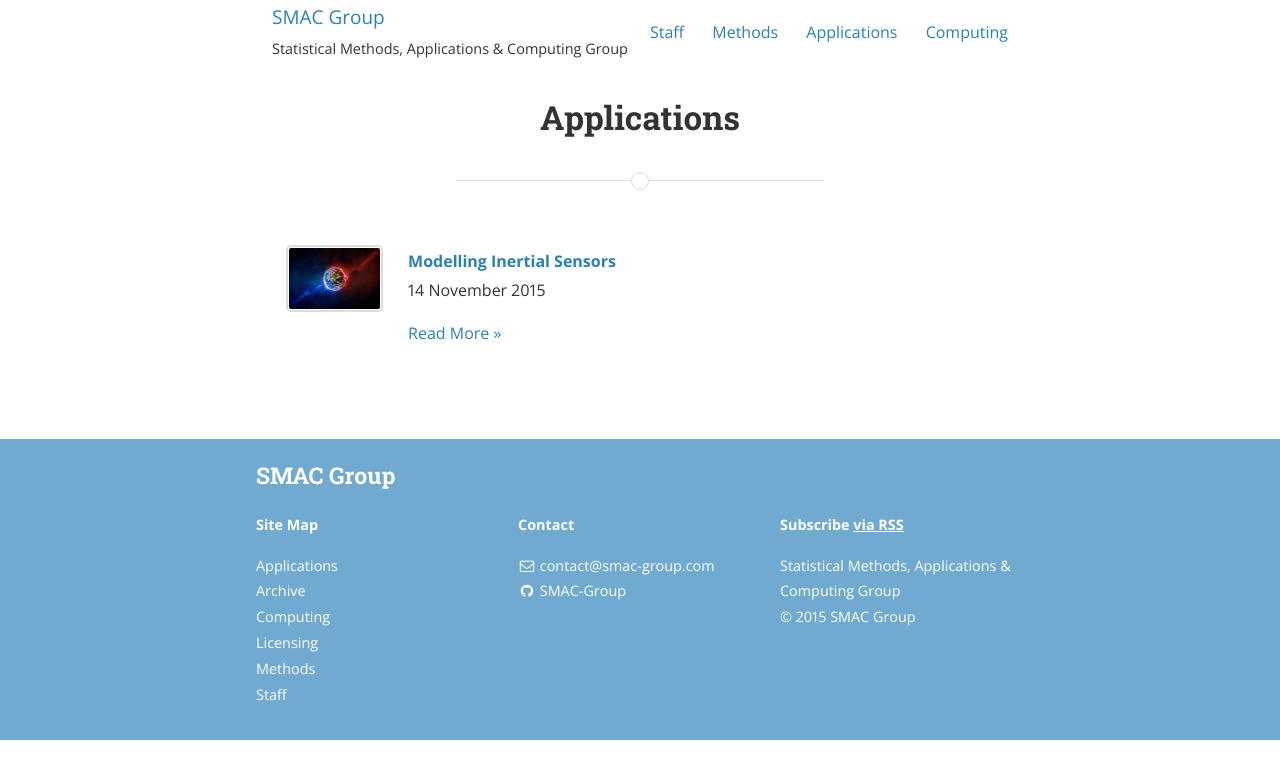
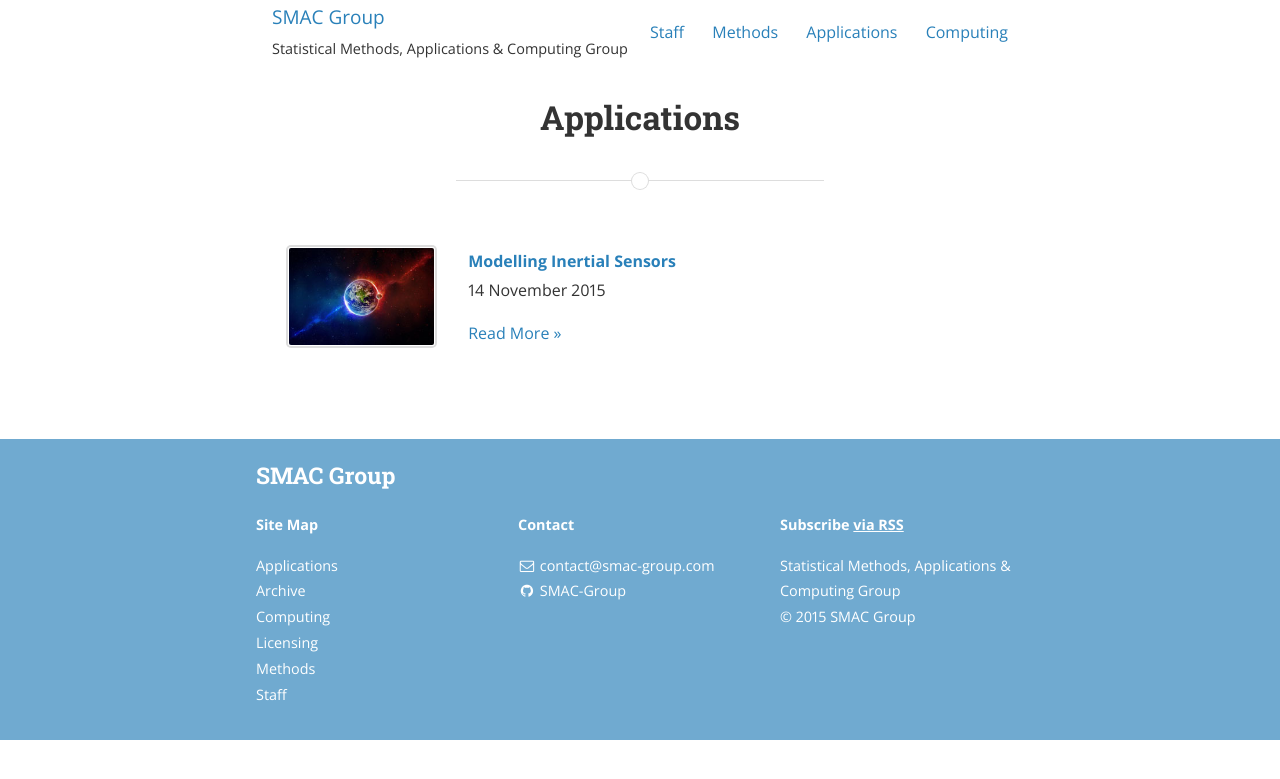
Before and after one commit to SMAC-Group/smac-group.github.io, a Jekyll site: the page built from applications.md, in a window 1280 px wide. Shown: the top 779 px of the page. Built offline with Jekyll 4.4.1, drawn with Linux system fonts in a browser that asks for light colours; nearby versions of some CDN libraries; a style sheet for code colours, icons or effects is not loaded.

Commit message:
Inc pic box dimensions

```diff
--- a/_sass/_layout.scss
+++ b/_sass/_layout.scss
@@ -212,7 +212,7 @@ pre code.hljs {
          @include omega();
        }
        .pbox {
-         @include span-columns(2);
+         @include span-columns(3);
          .nv{
             border-radius: 3px;
             border: 1px solid $white;
```
